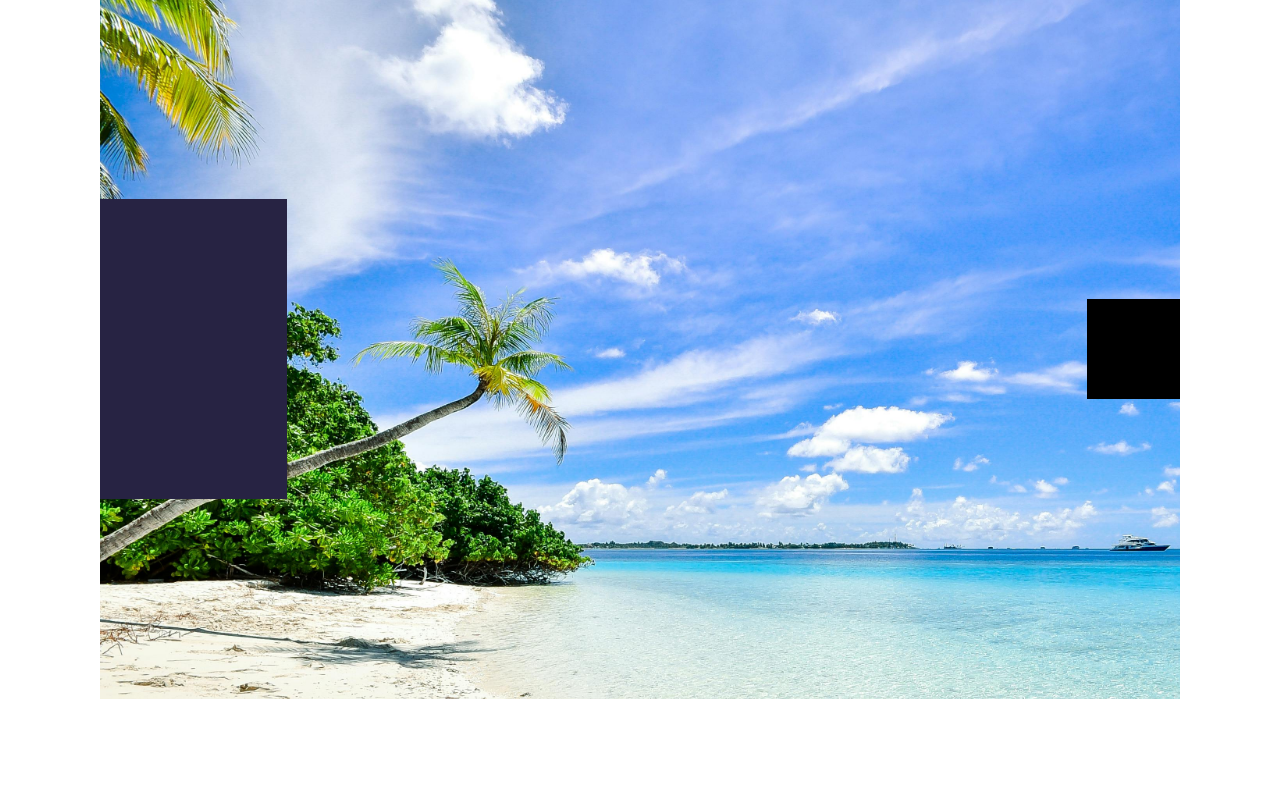
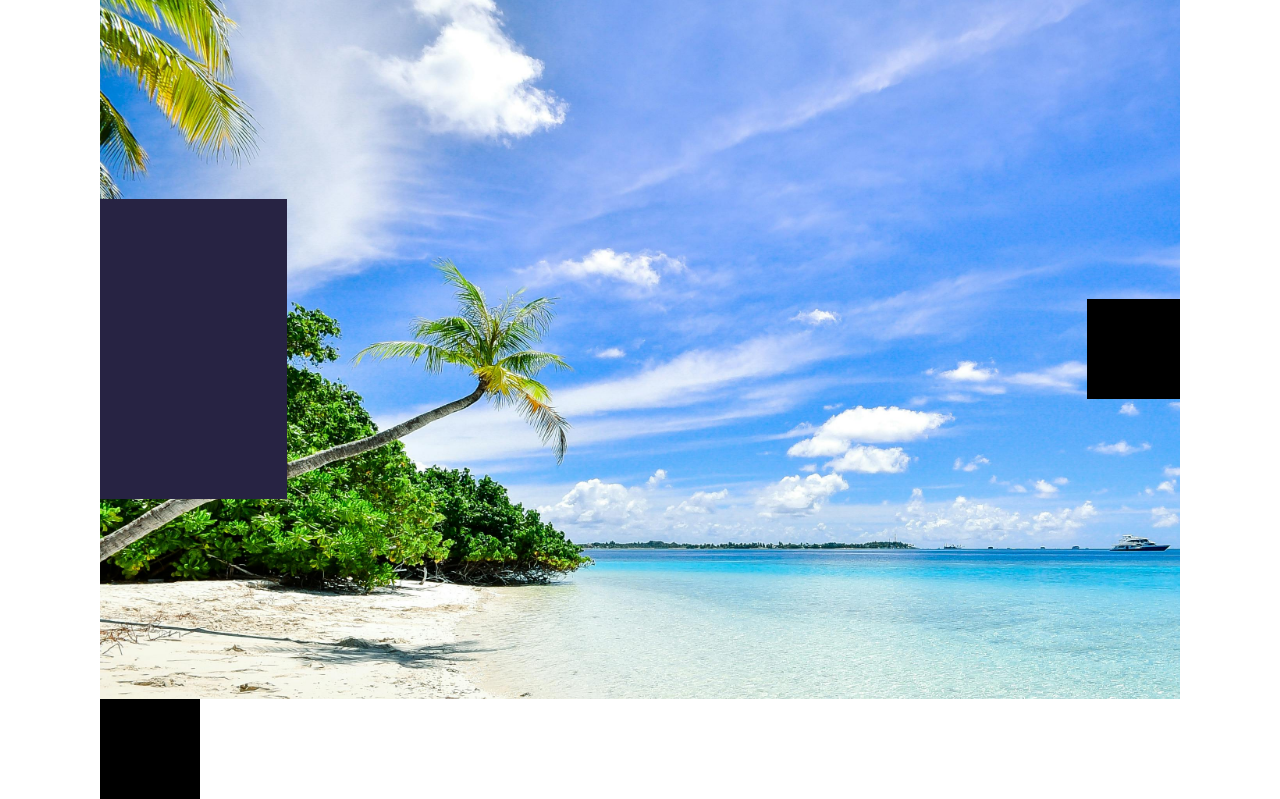
Before and after one commit to anke180/Reisbureau, a PHP site: page / in a window 1280 px wide. Shown: the part 101-900 px from the top of the page. Before the commit the page ends 800 px from the top, so only its background shows below. Run offline with PHP 8.4, Linux system fonts and the light colour scheme.

Commit message:
2e Deel Homepagina

```diff
--- a/html/CSS/index.css
+++ b/html/CSS/index.css
@@ -52,3 +52,8 @@ body{
     width: 200px;
     background-color: #272343;
 }
+.b2{
+    height: 100px;
+    width: 100px;
+    background-color: black;
+}
--- a/html/index.php
+++ b/html/index.php
@@ -20,8 +20,10 @@
             <div class="inf1">
                 <!-- Form voor de filter optie -->
             </div>
-            <div class="none"></div>
+            <div class="none">
+            </div>
         </div>
+        <div class="b2"></div>
     </div>
 </body>
 </html>
```
